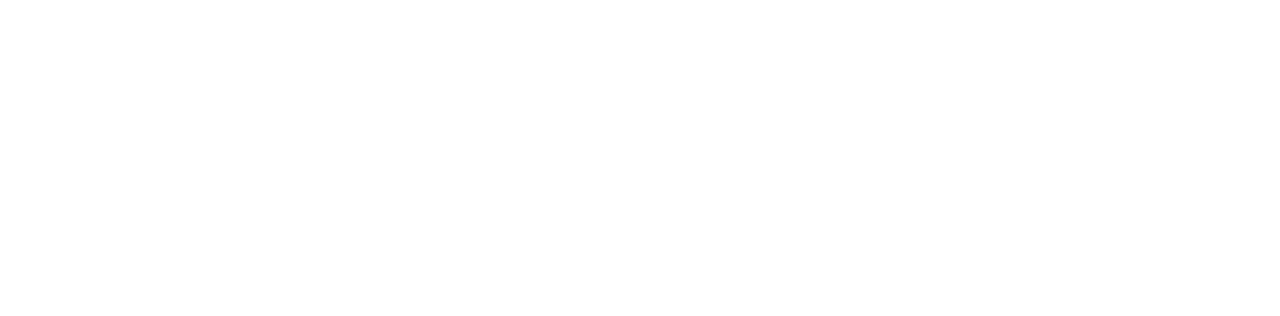
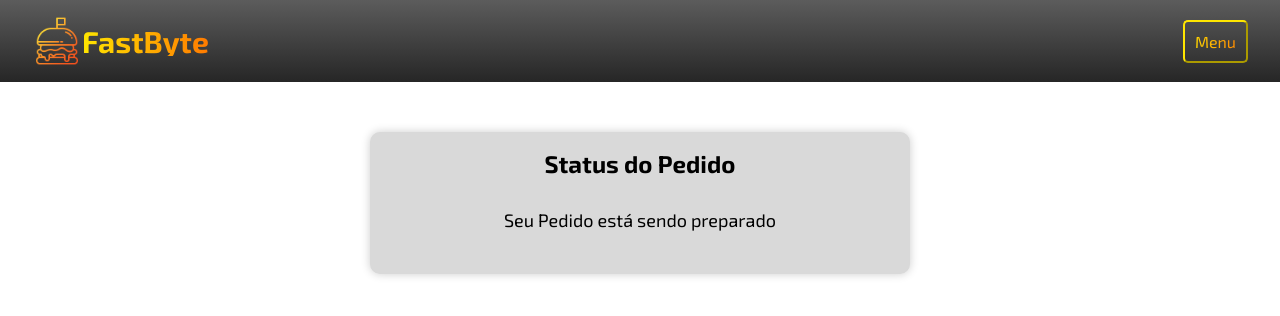
Before and after one commit to dsm-cefet-rj/ti-2023-1-grupo4, a React app in the folder frontend/: page /statuspedido in a window 1280 px wide. Before the commit this address had no page. Built offline with nearby package versions, Linux system fonts and the light colour scheme.

Commit message:
tela de status do pedido

```diff
--- a/frontend/src/components/Botao/button.css
+++ b/frontend/src/components/Botao/button.css
@@ -1,7 +1,8 @@
 .menuBotao{
     width: 200px;
     height: 50px;
-    background: linear-gradient(90deg, #FFE600 0%, #FF7A00 100%);
+    background: linear-gradient(to bottom right, #FFE600 0%, #FF7A00 100%);
+    box-shadow: 0px 0px 10px rgba(0, 0, 0, 0.2);
     border-radius: 8px;
     margin: 0px 10px 0px 10px;
     color: #1E1E1E;
--- a/frontend/src/components/Cabecalho/cabecalho.js
+++ b/frontend/src/components/Cabecalho/cabecalho.js
@@ -22,7 +22,7 @@ export default function Cabecalho(){
                         <Link to={"/perfil"} className='menu-item'>
                             <button className='menu-btn text-gradient'>Meu Perfil</button>
                         </Link>
-                        <Link to={"/pedido"} className='menu-item'>
+                        <Link to={"/statuspedido"} className='menu-item'>
                             <button className='menu-btn text-gradient'>Status do Pedido</button>
                         </Link>
                         <Link to={"/"}>
@@ -44,7 +44,7 @@ export default function Cabecalho(){
                 <Link to={"/perfil"} className='menu-item'>
                     <button className='menu-btn-mobile text-gradient'>Meu Perfil</button>
                 </Link>
-                <Link to={"/pedido"} className='menu-item'>
+                <Link to={"/statuspedido"} className='menu-item'>
                     <button className='menu-btn-mobile text-gradient'>Status do Pedido</button>
                 </Link>
                 <Link to={"/"} className='menu-item'>
--- a/frontend/src/components/Item/item.scss
+++ b/frontend/src/components/Item/item.scss
@@ -9,7 +9,7 @@
     border-radius: 11px;
     display: flex;
     justify-content: center;
-    box-shadow: 0 5px 15px rgba(0, 0, 0, 0.1);
+    box-shadow: 0px 0px 10px rgba(0, 0, 0, 0.2);
     margin-top: 25px;
 }
 
--- /dev/null
+++ b/frontend/src/pages/statuspedido.js
@@ -0,0 +1,49 @@
+import '../styles/statuspedido.scss';
+import Cabecalho from '../components/Cabecalho/cabecalho';
+import React, { useState, useEffect } from 'react';
+import logo from '../assets/images/logo.png';
+import Button from '../components/Botao/button';
+import { Link } from 'react-router-dom';
+
+export default function StatusPedido(){
+
+    const [orderStatus, setOrderStatus] = useState('Pedido Criado');
+    const [showConfirmationButton, setShowConfirmationButton] = useState(false);
+    const [color, setColor] = useState('black');
+
+    useEffect(() => {
+        // simula a atualização do status do pedido
+        const interval = setInterval(() => {
+          if (orderStatus === 'Pedido Criado') {
+            setOrderStatus('Seu Pedido está sendo preparado');
+          } else if (orderStatus === 'Seu Pedido está sendo preparado') {
+            setOrderStatus('Pedido saiu para a entrega');
+            setShowConfirmationButton(true);
+
+          }
+        }, 3000);
+
+        return () => clearInterval(interval);
+    }, [orderStatus]);
+
+    const handleConfirmation = () => {
+        setOrderStatus('Pedido Entregue!');
+        setShowConfirmationButton(false);
+        setColor('red');
+    };
+
+    return (
+    <div>
+        <div className='sticky-pos'>
+            <Cabecalho/>
+        </div>
+        <div className="order-status">
+            <h2>Status do Pedido</h2>
+            <p className={`text ${color === 'red' ? 'red' : 'black'}`}>{orderStatus}</p>
+            {showConfirmationButton && (
+            <Button onClick={handleConfirmation} texto= "Confirmar Entrega"></Button>
+            )}
+        </div>
+    </div>
+    );
+}
--- a/frontend/src/router.js
+++ b/frontend/src/router.js
@@ -6,6 +6,7 @@ import Cardapio from './pages/cardapio'
 import Endereco from './pages/endereco'
 import Perfil from './pages/perfil'
 import Carrinho from './pages/carrinho'
+import StatusPedido from './pages/statuspedido'
 
 export default function AppRouter(){
 
@@ -19,6 +20,7 @@ export default function AppRouter(){
                 <Route path='/cardapio' element={<Cardapio/>}/>
                 <Route path='/perfil' element={<Perfil/>}/>
                 <Route path='/carrinho' element={<Carrinho/>}/>
+                <Route path='/statuspedido' element={<StatusPedido/>}/>
             </Routes>
         </Router>
     )
--- /dev/null
+++ b/frontend/src/styles/statuspedido.scss
@@ -0,0 +1,55 @@
+.order-status {
+    display: flex;
+    flex-direction: column;
+    align-items: center;
+    text-align: center;
+
+    box-shadow: 0px 0px 10px rgba(0, 0, 0, 0.2);
+    background-color: var(--cinza-header);
+    border-radius: 10px;
+
+    padding: 20px;
+    width: 80%;
+    max-width: 500px;
+    margin: 50px auto;
+  }
+
+  .order-status h2 {
+    font-size: 24px;
+    margin-bottom: 30px;
+    font-weight: bold;
+  }
+
+  .order-status p {
+    font-size: 18px;
+    margin-bottom: 20px;
+    padding: 5px;
+    min-width: fit-content;
+    display: flex;
+    justify-content: center;
+    align-items: center;
+  }
+
+  .order-status Button {
+    //background-image: linear-gradient(to bottom right, #ffad33, #ff4d4d);
+    box-shadow: 0px 0px 10px rgba(0, 0, 0, 0.2);
+    border: none;
+    border-radius: 8px;
+    color: var(--cinza-escuro-padrao);
+    font-size: 18px;
+    padding: 10px 20px;
+    cursor: pointer;
+  }
+
+  .red {
+    color: var(--laranja-padrao);
+    font-weight: bold;
+    background-color: white;
+    height: 40px;
+    width: 10vw;
+    border-radius: 8px;
+  }
+
+  .black {
+    color: black;
+  }
```
